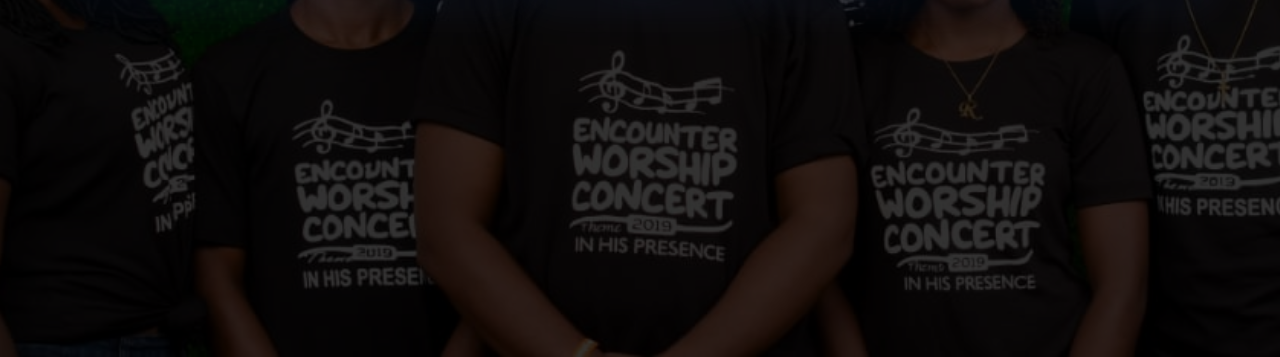
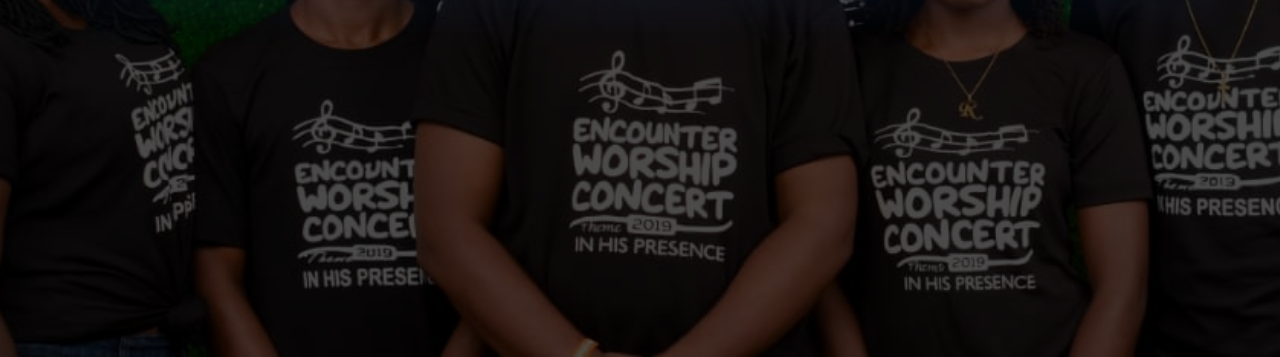
Before and after one commit to Ishoshot/encounter, a plain HTML site: page index.html in a window 1280 px wide. Shown: the part 443-800 px from the top of the page. Drawn offline with nearby package versions, Linux system fonts and the light colour scheme.

Commit message:
Meta Change

```diff
--- a/index.html
+++ b/index.html
@@ -5,7 +5,7 @@
 
 	<meta http-equiv="X-UA-Compatible" content="IE=edge">
 
-	<meta name="theme-color" content="#1988e0">
+	<meta name="theme-color" content="#000">
 
   	<meta content="width=device-width,initial-scale=1" name=viewport>
 
@@ -81,7 +81,7 @@
 
 		  </ul>
 
-		  <marquee class="marquee">Contact: 08105575363 for enquires</marquee>
+		  <marquee class="marquee mt-4">Contact: 08105575363 for enquires</marquee>
 
 	</div>
 
--- a/style.css
+++ b/style.css
@@ -11,7 +11,7 @@ body{
 }
 
 .overlay{
-  background-color: rgba(0,0,0,0.8);
+  background-color: rgba(0,0,0,0.7);
   height: 100vh;
 }
 
```
